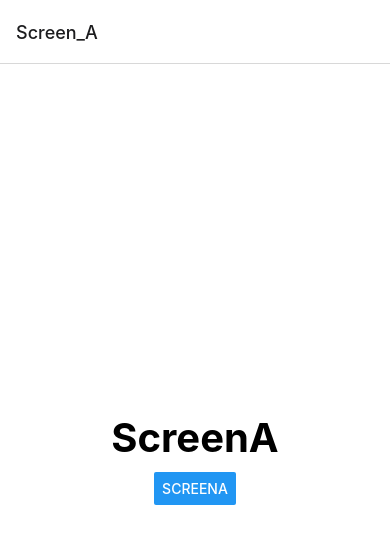
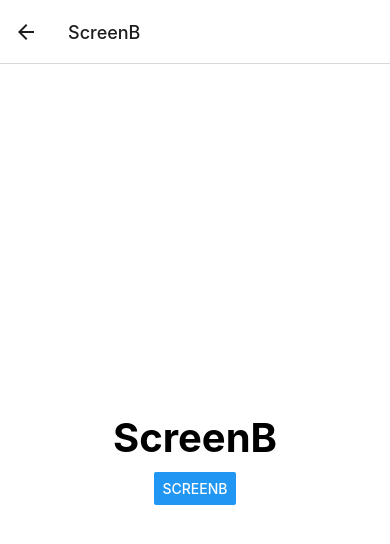
Before and after one commit to 0biglife/Connecty_Expo_Managed, a React Native app: screen / in a window 390 px wide. Both pictures are taken after a click on the button "SCREENA". Shown: the top 544 px of the page. Built offline with nearby package versions, Linux system fonts and the light colour scheme.

Commit message:
ButtonTest_Success

```diff
--- a/src/App.js
+++ b/src/App.js
@@ -18,7 +18,7 @@ const ScreenA = ({ navigation }) => {
       </Text>
       <Button
         title="ScreenA"
-        onPress={() => navigation.navigate('ScreenA')}
+        onPress={() => navigation.navigate('ScreenB')}
       />
     </View>
   );
@@ -33,7 +33,7 @@ const ScreenB = ({ navigation }) => {
       </Text>
       <Button
         title="ScreenB"
-        onPress={() => navigation.navigate('ScreenB')}
+        onPress={() => navigation.navigate('ScreenA')}
       />
     </View>
   );
@@ -45,8 +45,8 @@ export default function App() {
       <StatusBar backgroundColor={theme.background} barStyle="dark-content" />
       <NavigationContainer>
         <Stack.Navigator>
-          <Stack.Screen name="Screen_A" component={ScreenA} />
-          <Stack.Screen name="Screen_B" component={ScreenB} />
+          <Stack.Screen name="ScreenA" component={ScreenA} />
+          <Stack.Screen name="ScreenB" component={ScreenB} />
         </Stack.Navigator>
       </NavigationContainer>
     </ThemeProvider>
```
Also changed, not shown: src/components/Button.js (+34 -0 lines).
